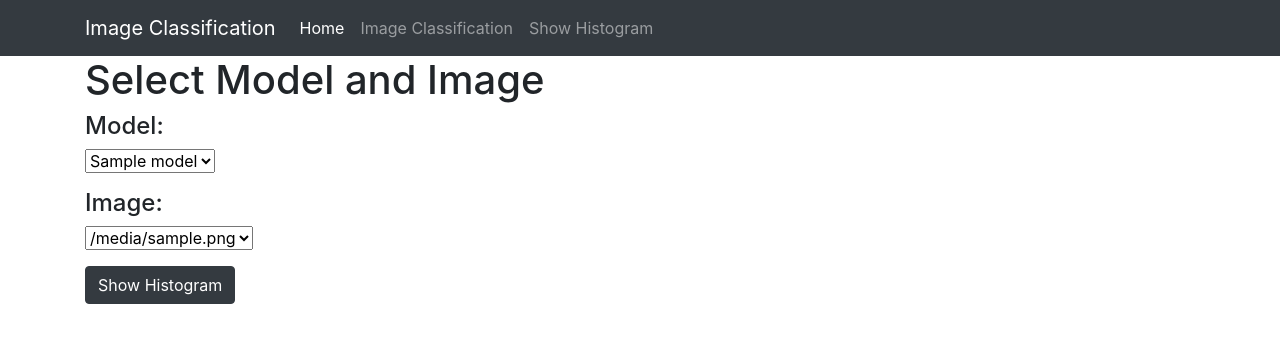
After one commit to unica-isde/isde-projects-2024-B, a FastAPI app: template app/templates/histogram_select.html in a window 1280 px wide. The commit adds this page. Shown: the top 343 px of the page. Run offline with FastAPI, Linux system fonts and the light colour scheme; the template is opened without the code that fills it: most values are stand-ins (such as "Sample title", 1, 10 or a date in 2020); some libraries are stand-ins or nearby versions.

Commit message:
histogram select page, histogram get and histogram form inserted

```diff
--- a/app/templates/base.html
+++ b/app/templates/base.html
@@ -6,7 +6,7 @@
     <script src="http://ajax.googleapis.com/ajax/libs/jquery/1.10.1/jquery.min.js"></script>
     <link href="https://stackpath.bootstrapcdn.com/bootstrap/4.5.2/css/bootstrap.min.css" rel="stylesheet">
     <script src="https://cdn.jsdelivr.net/npm/chart.js@2.8.0"></script>
-    <link rel="shortcut icon" href='static/favicon.ico'">
+    <link rel="shortcut icon" href='static/favicon.ico'>
 
 </head>
 <body>
@@ -27,9 +27,11 @@
                     <a class="nav-link" href="/">Home <span class="sr-only">(current)</span></a>
                 </li>
                 <li class="nav-item">
-                    <a class="nav-link" href="/classifications">Try it out!</a>
+                    <a class="nav-link" href="/classifications">Image Classification</a>
                 </li>
-
+                <li class="nav-item">
+                    <a class="nav-link" href="/histogram">Show Histogram</a>
+                </li>
             </ul>
         </div>
     </div>
--- /dev/null
+++ b/app/templates/histogram_select.html
@@ -0,0 +1,29 @@
+{% extends "base.html" %}
+
+{% block content %}
+
+    <h1>Select Model and Image</h1>
+    <form method="post" novalidate>
+        <h4>
+            Model:
+        </h4>
+        <p>
+            <select name="model_id">
+                {% for model in models %}
+                  <option value="{{ model }}" SELECTED>{{ model }}</option>
+                {% endfor %}
+              </select>
+        </p>
+        <h4>
+            Image:
+        </h4>
+        <p>
+            <select name="image_id">
+                {% for image in images %}
+                  <option value="{{ image }}" SELECTED>{{ image }}</option>
+                {% endfor %}
+              </select>
+        </p>
+        <button type="submit" class="btn btn-dark mb-2">Show Histogram</button>
+    </form>
+{% endblock %}
--- a/main.py
+++ b/main.py
@@ -55,3 +55,11 @@ async def request_classification(request: Request):
             "classification_scores": json.dumps(classification_scores),
         },
     )
+
+
+@app.get("/histogram")
+def create_histogram(request: Request):
+    return templates.TemplateResponse(
+        "histogram_select.html",
+        {"request": request, "images": list_images(), "models": Configuration.models},
+    )
```
Also changed, not shown: app/forms/histogram_form.py (added, +19 -0 lines).
